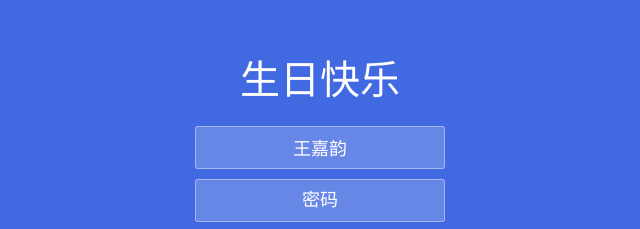
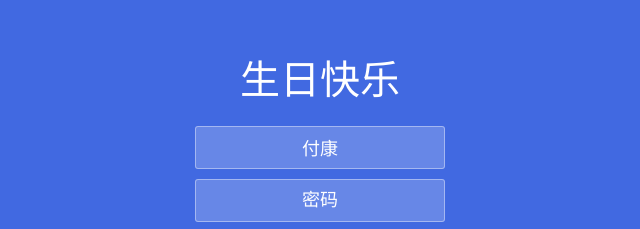
Before and after one commit to z-storm666/kangkang.github.io, a plain HTML site: page html/login.html in a window 1280 px wide. Shown: the part 122-351 px from the top of the page, 320-960 px from the left. Drawn offline with Linux system fonts and the light colour scheme.

Commit message:
Update login.html

```diff
--- a/html/login.html
+++ b/html/login.html
@@ -15,7 +15,7 @@
 			<div class="container">
 				<h1>生日快乐</h1>
 				<form class="form">
-					<input id="userName" name="userName" type="text" placeholder="922" value="王嘉韵">
+					<input id="userName" name="userName" type="text" placeholder="922" value="付康">
 					<input id="pwd" name="pwd" type="password" placeholder="密码">
 					<button type="submit" id="login-button">进入</button>
 				</form>
```
